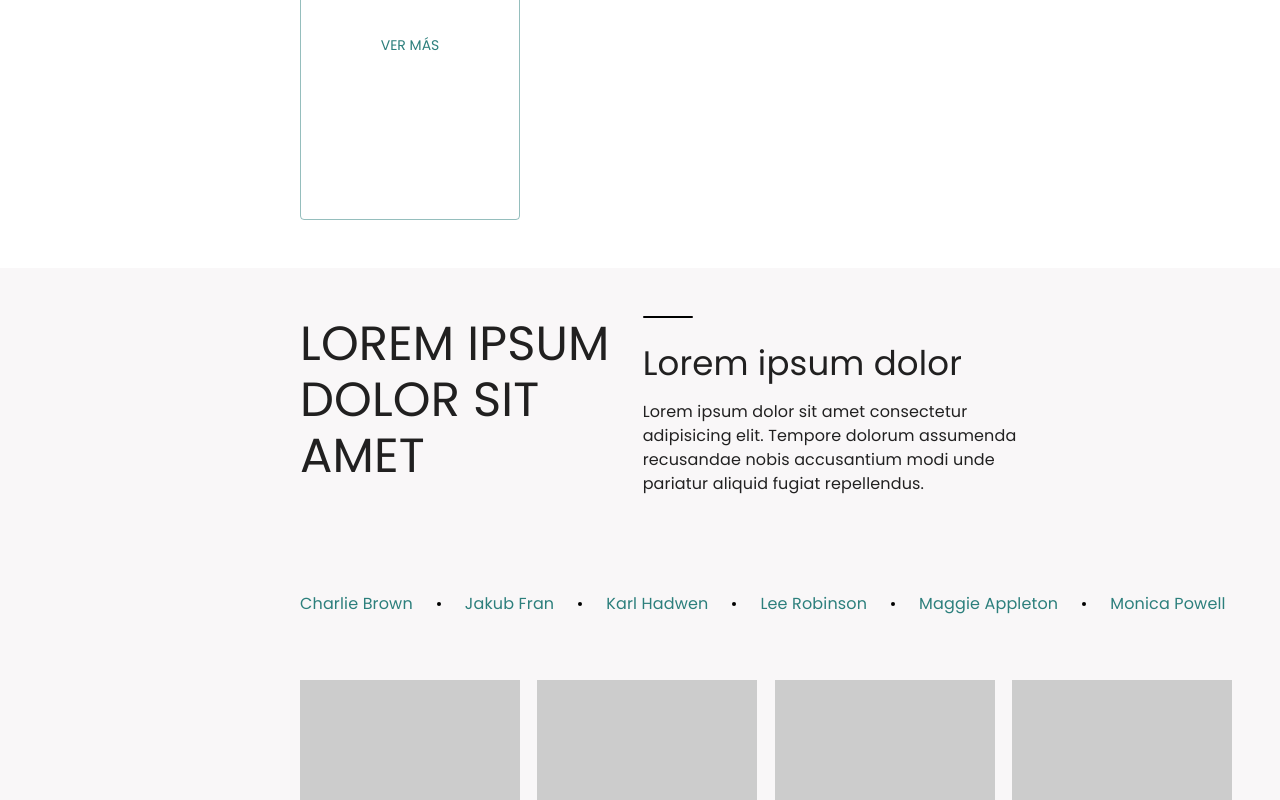
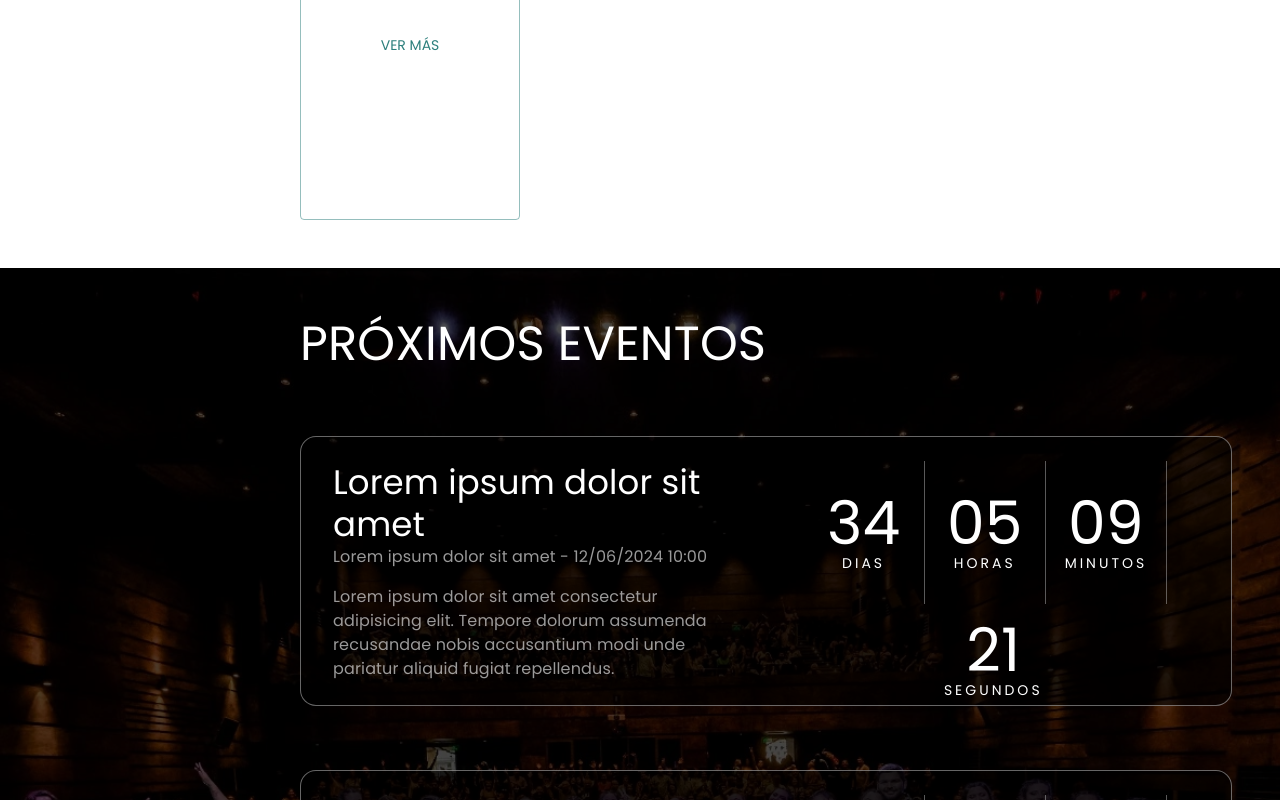
Before and after one commit to sheshovs/frontend-dantza, a React (Vite) app: page / in a window 1280 px wide. Shown: the part 2800-3600 px from the top of the page. Built offline with nearby package versions, Linux system fonts and the light colour scheme.

Commit message:
feat: Add upcoming events module

```diff
--- a/package.json
+++ b/package.json
@@ -17,11 +17,13 @@
     "@mui/icons-material": "^5.15.15",
     "@mui/material": "^5.15.15",
     "@react-spring/web": "^9.7.3",
+    "dayjs": "^1.11.11",
     "eslint-config-prettier": "^9.1.0",
     "eslint-plugin-prettier": "^5.1.3",
     "eslint-plugin-react": "^7.34.1",
     "prettier": "^3.2.5",
     "react": "^18.2.0",
+    "react-countdown": "^2.3.5",
     "react-dom": "^18.2.0",
     "react-icons": "^5.1.0",
     "react-router-dom": "^6.23.0"
--- a/src/App.tsx
+++ b/src/App.tsx
@@ -4,6 +4,7 @@
 import { Grid } from '@mui/material'
 import Disciplines from './modules/Disciplines'
 import Teachers from './modules/Teachers'
+import UpcomingEvents from './modules/UpcomingEvents'
 
 function App() {
   return (
@@ -16,6 +17,7 @@
       <Header />
       <About />
       <Disciplines />
+      <UpcomingEvents />
       <Teachers />
     </Grid>
   )
--- a/src/assets/index.ts
+++ b/src/assets/index.ts
@@ -1,5 +1,6 @@
 import LOGO from './Logo.webp'
 import LOGO_WHITE from './LogoWhite.webp'
 import HEADER_BG from './Dancer.webp'
+import EVENT_BG from './Event.webp'
 
-export { LOGO, LOGO_WHITE, HEADER_BG }
+export { LOGO, LOGO_WHITE, HEADER_BG, EVENT_BG }
--- a/src/common/components/SidebarRoute.tsx
+++ b/src/common/components/SidebarRoute.tsx
@@ -9,15 +9,18 @@
 
 const SidebarRoute = ({ label, route }: SidebarRouteProps): JSX.Element => {
   const [sidebarItemStyles, sidebarItemApi] = useSpring(() => ({
-    to: { color: `white` },
+    to: { color: `black` },
   }))
   useScroll({
     onChange: ({ value: { scrollYProgress } }) => {
-      if (scrollYProgress > 0.6) {
+      if (
+        (scrollYProgress > 0 && scrollYProgress < 0.13) ||
+        (scrollYProgress > 0.62 && scrollYProgress < 0.86)
+      ) {
+        sidebarItemApi.start({ color: `white` })
+      } else {
         sidebarItemApi.start({ color: `black` })
-        return
       }
-      sidebarItemApi.start({ color: `white` })
     },
   })
   return (
--- a/src/common/theme/palette.ts
+++ b/src/common/theme/palette.ts
@@ -7,6 +7,7 @@
 const common = {
   white: `#ffffff`,
   black: `#000000`,
+  grey: `#ffffff66`,
 }
 
 const palette = {
--- a/src/modules/About/index.tsx
+++ b/src/modules/About/index.tsx
@@ -15,14 +15,14 @@
       }}
     >
       <Container>
-        <Grid container gap={4} height="65vh">
+        <Grid container gap={4} height="60vh">
           <Grid container item xs={4} flexDirection="column" justifyContent="space-between">
             <Typography variant="h3" textTransform="uppercase">
               Lorem ipsum dolor sit amet
             </Typography>
-            <img src="https://placehold.co/400x250" alt="placeholder" />
+            <img src="https://placehold.co/400x250" alt="placeholder" width="100%" />
           </Grid>
-          <Grid container item xs={6} flexDirection="column">
+          <Grid container item xs flexDirection="column">
             <Grid container alignItems="center" gap={3} marginBottom={2}>
               <Divider
                 sx={{
@@ -35,7 +35,11 @@
               <Typography variant="h4">Lorem ipsum dolor sit</Typography>
             </Grid>
             <Grid item paddingLeft={2}>
-              <List>
+              <List
+                sx={{
+                  listStyle: `initial`,
+                }}
+              >
                 <li
                   style={{
                     marginBottom: `16px`,
--- a/src/modules/Header/index.tsx
+++ b/src/modules/Header/index.tsx
@@ -16,12 +16,12 @@
   }))
   useScroll({
     onChange: ({ value: { scrollYProgress } }) => {
-      if (scrollYProgress > 0.09) {
+      if (scrollYProgress > 0.03) {
         titleApi.start({ bottom: `0px`, opacity: 1, display: `flex` })
         rightTextApi.start({ opacity: 1 })
         return
       }
-      if (scrollYProgress > 0.02) {
+      if (scrollYProgress > 0.005) {
         backgroundApi.start({ backgroundSize: `120%`, opacity: 1 })
         return
       }
--- /dev/null
+++ b/src/modules/UpcomingEvents/index.tsx
@@ -0,0 +1,216 @@
+import { Divider, Grid, Typography, useTheme } from '@mui/material'
+import Container from '../../common/components/Container'
+import { EVENT_BG } from '../../assets'
+import Countdown, { zeroPad } from 'react-countdown'
+import dayjs from 'dayjs'
+
+const upcomingEventsMock = [
+  {
+    id: 1,
+    title: `Lorem ipsum dolor sit amet`,
+    date: `06/12/2024 10:00`,
+    location: `Lorem ipsum dolor sit amet`,
+    description: `Lorem ipsum dolor sit amet consectetur adipisicing elit. Tempore dolorum assumenda recusandae nobis accusantium modi unde pariatur aliquid fugiat repellendus.`,
+  },
+  {
+    id: 2,
+    title: `Lorem ipsum dolor sit amet`,
+    date: `07/23/2024 12:00`,
+    location: `Lorem ipsum dolor sit amet`,
+    description: `Lorem ipsum dolor sit amet consectetur adipisicing elit. Tempore dolorum assumenda recusandae nobis accusantium modi unde pariatur aliquid fugiat repellendus.`,
+  },
+  {
+    id: 3,
+    title: `Lorem ipsum dolor sit amet`,
+    date: `08/15/2024 16:00`,
+    location: `Lorem ipsum dolor sit amet`,
+    description: `Lorem ipsum dolor sit amet consectetur adipisicing elit. Tempore dolorum assumenda recusandae nobis accusantium modi unde pariatur aliquid fugiat repellendus.`,
+  },
+]
+
+const CountdownRenderer = ({ days, hours, minutes, seconds }: any) => {
+  return (
+    <Grid container gap={2} alignItems="center">
+      <Grid container item xs flexDirection="column" alignItems="center">
+        <Typography
+          variant="h2"
+          color="common.white"
+          sx={{
+            lineHeight: `${1} !important`,
+          }}
+        >
+          {zeroPad(days)}
+        </Typography>
+        <Typography
+          variant="body2"
+          color="common.white"
+          textTransform="uppercase"
+          letterSpacing={3}
+        >
+          dias
+        </Typography>
+      </Grid>
+      <Divider
+        orientation="vertical"
+        sx={{
+          backgroundColor: `common.grey`,
+          height: `65%`,
+        }}
+      />
+      <Grid container item xs flexDirection="column" alignItems="center">
+        <Typography
+          variant="h2"
+          color="common.white"
+          sx={{
+            lineHeight: `${1} !important`,
+          }}
+        >
+          {zeroPad(hours)}
+        </Typography>
+        <Typography
+          variant="body2"
+          color="common.white"
+          textTransform="uppercase"
+          letterSpacing={3}
+        >
+          horas
+        </Typography>
+      </Grid>
+      <Divider
+        orientation="vertical"
+        sx={{
+          backgroundColor: `common.grey`,
+          height: `65%`,
+        }}
+      />
+      <Grid container item xs flexDirection="column" alignItems="center">
+        <Typography
+          variant="h2"
+          color="common.white"
+          sx={{
+            lineHeight: `${1} !important`,
+          }}
+        >
+          {zeroPad(minutes)}
+        </Typography>
+        <Typography
+          variant="body2"
+          color="common.white"
+          textTransform="uppercase"
+          letterSpacing={3}
+        >
+          minutos
+        </Typography>
+      </Grid>
+      <Divider
+        orientation="vertical"
+        sx={{
+          backgroundColor: `common.grey`,
+          height: `65%`,
+        }}
+      />
+      <Grid container item xs flexDirection="column" alignItems="center">
+        <Typography
+          variant="h2"
+          color="common.white"
+          sx={{
+            lineHeight: `${1} !important`,
+          }}
+        >
+          {zeroPad(seconds)}
+        </Typography>
+        <Typography
+          variant="body2"
+          color="common.white"
+          textTransform="uppercase"
+          letterSpacing={3}
+        >
+          segundos
+        </Typography>
+      </Grid>
+    </Grid>
+  )
+}
+
+const UpcomingEvents = (): JSX.Element => {
+  const {
+    palette: { common },
+  } = useTheme()
+  return (
+    <Grid
+      id="upcoming-events"
+      container
+      minHeight="100vh"
+      justifyContent="center"
+      alignItems="center"
+      sx={{
+        backgroundImage: `url(${EVENT_BG})`,
+        backgroundPosition: `center`,
+        backgroundRepeat: `no-repeat`,
+        backgroundSize: `cover`,
+        padding: `48px 48px 48px 300px`,
+        position: `relative`,
+        '&:after': {
+          content: `''`,
+          position: `absolute`,
+          top: 0,
+          left: 0,
+          width: `100%`,
+          height: `100%`,
+          backgroundColor: `rgba(0,0,0,0.7)`,
+          zIndex: 50,
+        },
+      }}
+    >
+      <Container>
+        <Grid container zIndex={51} gap={8}>
+          <Grid container>
+            <Typography variant="h3" textTransform="uppercase" color="common.white">
+              Próximos eventos
+            </Typography>
+          </Grid>
+          <Grid container gap={8}>
+            {upcomingEventsMock.map((event) => (
+              <Grid
+                container
+                item
+                xs={12}
+                gap={4}
+                key={event.id}
+                paddingY={3}
+                paddingLeft={4}
+                paddingRight={8}
+                sx={{
+                  backgroundColor: `rgba(0,0,0,0.6)`,
+                  border: `1px solid rgba(255,255,255,0.4)`,
+                  borderRadius: 4,
+                }}
+              >
+                <Grid container item xs gap={2}>
+                  <Grid item>
+                    <Typography variant="h4" color="common.white">
+                      {event.title}
+                    </Typography>
+                    <Typography variant="body1" color={`${common.white}99`}>
+                      {event.location} - {dayjs(event.date).format(`DD/MM/YYYY HH:mm`)}
+                    </Typography>
+                  </Grid>
+                  <Grid item xs={11}>
+                    <Typography variant="body1" color={`${common.white}99`}>
+                      {event.description}
+                    </Typography>
+                  </Grid>
+                </Grid>
+                <Grid container item xs={5} color="common.white">
+                  <Countdown date={dayjs(event.date).toDate()} renderer={CountdownRenderer} />
+                </Grid>
+              </Grid>
+            ))}
+          </Grid>
+        </Grid>
+      </Container>
+    </Grid>
+  )
+}
+
+export default UpcomingEvents
```
Also changed, not shown: src/common/components/Sidebar.tsx (+14 -11 lines), src/assets/Event.webp (added), 1 other file (tests, documents, lock files or other folders).
